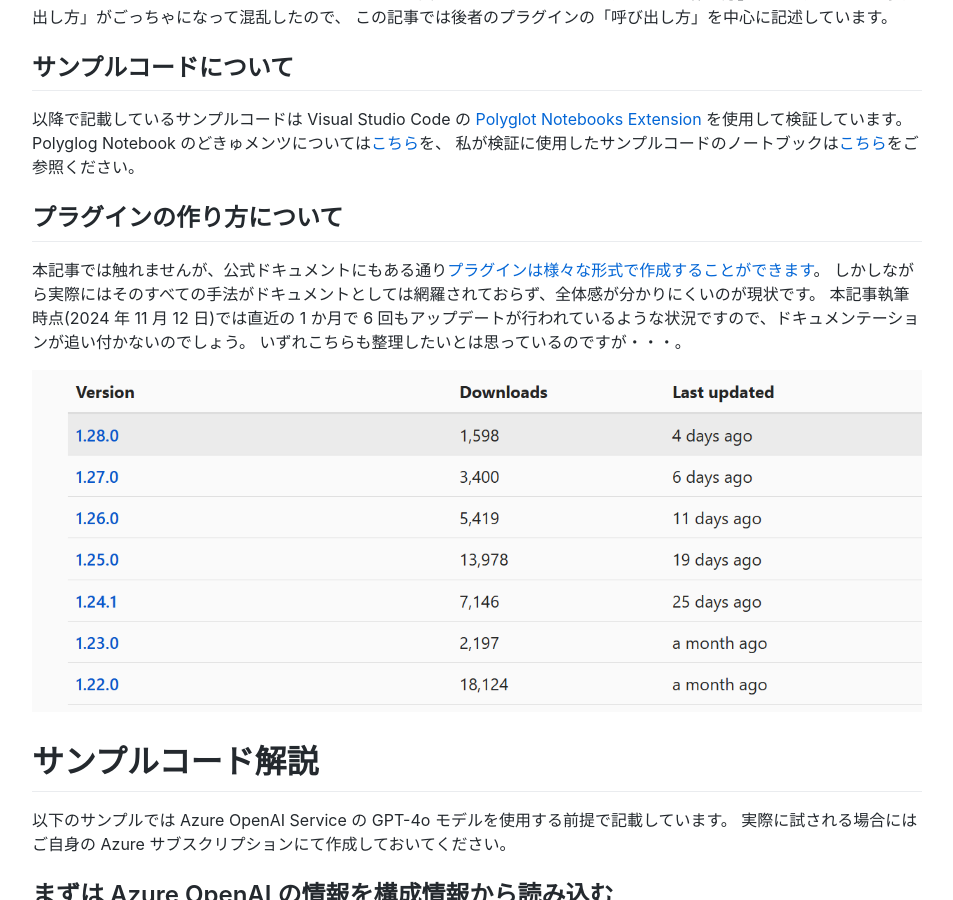
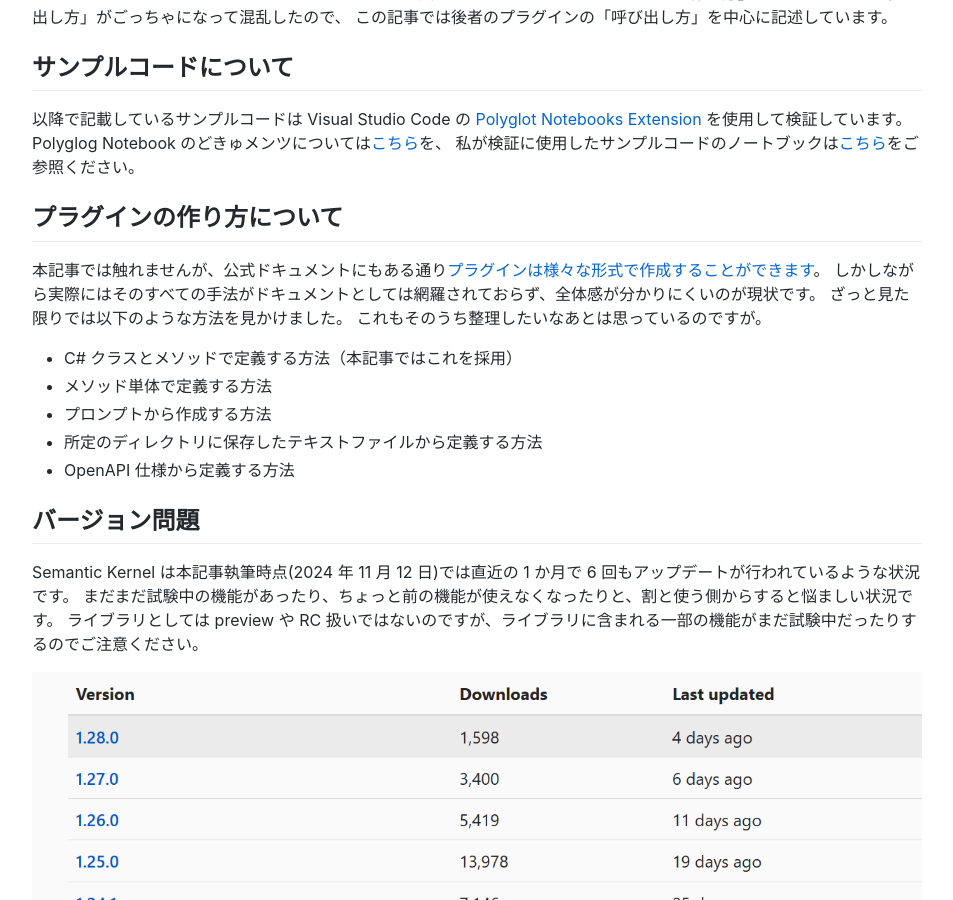
Before and after one commit to ayuina/ainaba-csa-blog, a Jekyll site: the page built from semantic-kernel-plugin/index.md, in a window 1280 px wide and 900 px high, scrolled down 313 px. Shown: the whole window, without its empty margins (163-1116 px from the left). Built offline with Jekyll 4.4.1, drawn with Linux system fonts in a browser that asks for light colours; the repository's description, which GitHub fills in, is left out.

Commit message:
update doc

```diff
--- a/semantic-kernel-plugin/index.md
+++ b/semantic-kernel-plugin/index.md
@@ -21,10 +21,23 @@ Polyglog Notebook のどきゅメンツについては[こちら](https://github
 
 本記事では触れませんが、公式ドキュメントにもある通り[プラグインは様々な形式で作成することができます](https://learn.microsoft.com/ja-jp/semantic-kernel/concepts/plugins/?pivots=programming-language-csharp)。
 しかしながら実際にはそのすべての手法がドキュメントとしては網羅されておらず、全体感が分かりにくいのが現状です。
-本記事執筆時点(2024 年 11 月 12 日)では直近の 1 か月で 6 回もアップデートが行われているような状況ですので、ドキュメンテーションが追い付かないのでしょう。
-いずれこちらも整理したいとは思っているのですが・・・。
+ざっと見た限りでは以下のような方法を見かけました。
+これもそのうち整理したいなあとは思っているのですが。
+
+- C# クラスとメソッドで定義する方法（本記事ではこれを採用）
+- メソッド単体で定義する方法
+- プロンプトから作成する方法
+- 所定のディレクトリに保存したテキストファイルから定義する方法
+- OpenAPI 仕様から定義する方法
+
+## バージョン問題
+
+Semantic Kernel は本記事執筆時点(2024 年 11 月 12 日)では直近の 1 か月で 6 回もアップデートが行われているような状況です。
+まだまだ試験中の機能があったり、ちょっと前の機能が使えなくなったりと、割と使う側からすると悩ましい状況です。
+ライブラリとしては preview や RC 扱いではないのですが、ライブラリに含まれる一部の機能がまだ試験中だったりするのでご注意ください。
 
 [![alt text](./images/sk-version-update.png)](https://www.nuget.org/packages/Microsoft.SemanticKernel#versions-body-tab)
+
 
 # サンプルコード解説
 
```
